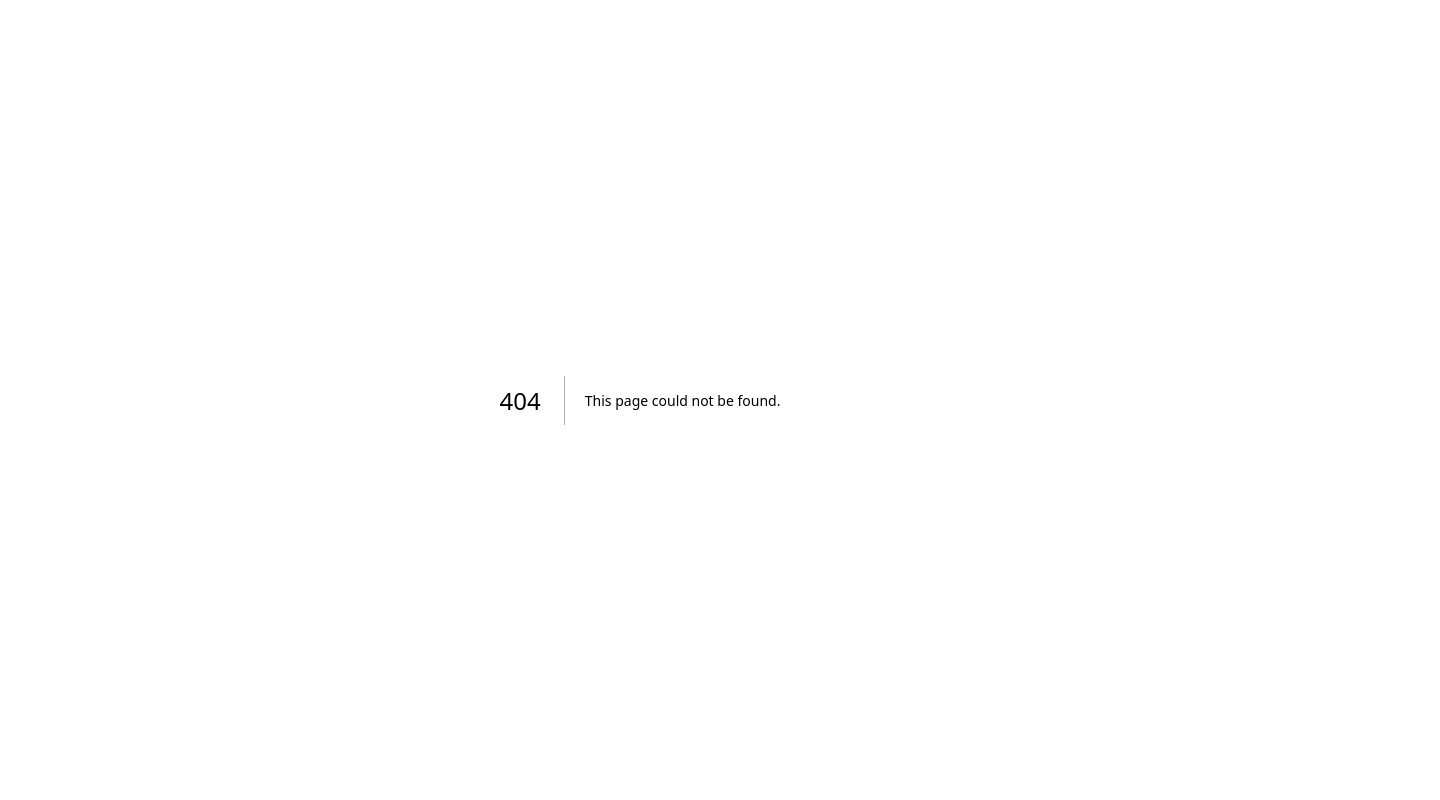
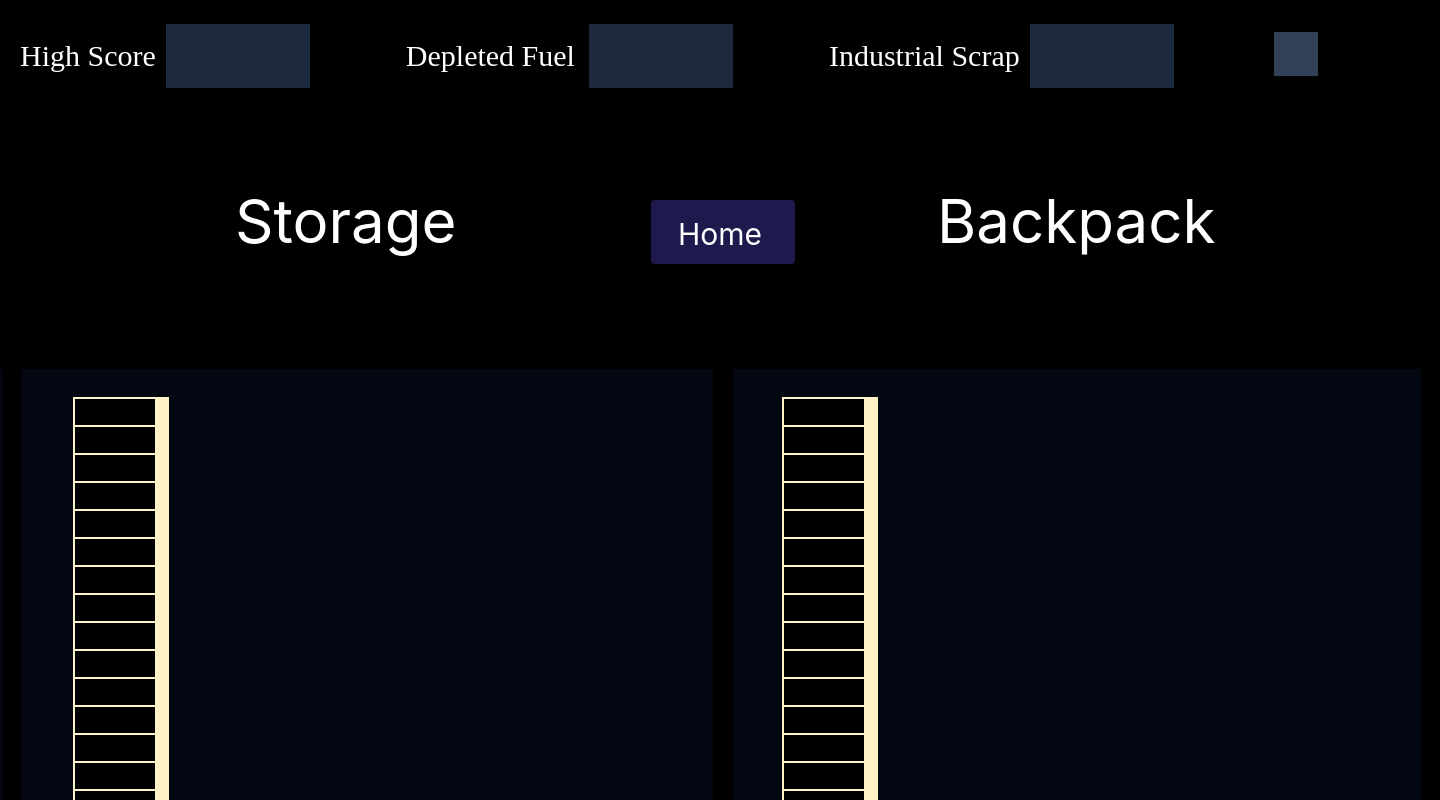
Before and after one commit to ronydas12345/NodeJS-Test, a Next.js app: page /depot in a window 1280 px wide. Before the commit this address had no page. Shown: the top 800 px of the page, 1440 px wide, since content can reach past the window. Built offline with nearby package versions, Linux system fonts and the light colour scheme.

Commit message:
add depot

```diff
--- a/src/app/UrbanDawnUI.tsx
+++ b/src/app/UrbanDawnUI.tsx
@@ -88,12 +88,14 @@ export default function UrbanDawnUI() {
       </Link>
 
       {/* Depot */}
-      <div data-property-1="Default" className="w-72 h-20 left-[914px] top-[540px] absolute">
-        <div className="w-72 h-20 left-0 top-0 absolute bg-indigo-950 rounded" />
-        <div className="left-[82px] top-[13px] absolute justify-start text-white text-5xl font-normal font-['Instrument_Sans']">
-          Depot
+      <Link href="/depot">
+        <div data-property-1="Default" className="w-72 h-20 left-[914px] top-[540px] absolute cursor-pointer hover:opacity-80 transition-opacity">
+          <div className="w-72 h-20 left-0 top-0 absolute bg-indigo-950 rounded" />
+          <div className="left-[82px] top-[13px] absolute justify-start text-white text-5xl font-normal font-['Instrument_Sans']">
+            Depot
+          </div>
         </div>
-      </div>
+      </Link>
     </div>
   );
 }
--- /dev/null
+++ b/src/app/depot/page.tsx
@@ -0,0 +1,104 @@
+'use client';
+
+import Link from 'next/link';
+import { useState } from 'react';
+
+export default function DepotPage() {
+  const [itemCount] = useState(50);
+
+  // Generate grid items
+  const gridItems = Array.from({ length: itemCount }, (_, i) => i);
+
+  return (
+    <div className="w-[1440px] h-[1024px] relative overflow-hidden bg-black">
+      {/* Header Bar */}
+      <div className="w-[1440px] h-28 px-5 py-5 left-0 top-0 absolute bg-black inline-flex justify-start items-center gap-24">
+        <div className="flex justify-start items-center gap-2.5">
+          <div className="justify-start text-white text-3xl font-normal font-['Instrument_Sans']">
+            High Score
+          </div>
+          <div className="w-36 h-16 bg-slate-800" />
+        </div>
+        <div className="flex justify-start items-center gap-2.5">
+          <div className="flex justify-start items-center gap-3.5">
+            <div className="justify-start text-white text-3xl font-normal font-['Instrument_Sans']">
+              Depleted Fuel
+            </div>
+            <div className="w-36 h-16 bg-slate-800" />
+          </div>
+        </div>
+        <div className="flex justify-start items-center gap-2.5">
+          <div className="justify-start text-white text-3xl font-normal font-['Instrument_Sans']">
+            Industrial Scrap
+          </div>
+          <div className="w-36 h-16 bg-slate-800" />
+        </div>
+        <div className="w-14 h-14 relative overflow-hidden">
+          <div className="w-11 h-11 left-[4.31px] top-[4.42px] absolute bg-slate-700" />
+        </div>
+      </div>
+
+      {/* Storage Title */}
+      <div className="left-[235px] top-[191px] absolute justify-start text-white text-6xl font-normal font-['Inter']">
+        Storage
+      </div>
+
+      {/* Backpack Title */}
+      <div className="left-[937px] top-[191px] absolute justify-start text-white text-6xl font-normal font-['Inter']">
+        Backpack
+      </div>
+
+      {/* Background */}
+      <div className="w-[1440px] h-[675px] left-0 top-[349px] absolute bg-gray-950" />
+
+      {/* Grid Dividers */}
+      <div className="w-[1468px] h-[935px] left-[-27px] top-[110px] absolute">
+        <div className="w-[1457px] h-5 left-0 top-[239px] absolute bg-black" />
+        <div className="w-5 h-[914px] left-[1448px] top-0 absolute bg-black" />
+        <div className="w-5 h-[914px] left-[740px] top-0 absolute bg-black" />
+        <div className="w-40 h-60 left-[668px] top-0 absolute bg-black" />
+        <div className="w-5 h-[914px] left-[29px] top-[1px] absolute bg-black" />
+        <div className="w-[1457px] h-5 left-0 top-[914px] absolute bg-black" />
+      </div>
+
+      {/* Storage Grid (Left) */}
+      <div className="left-[73px] top-[397px] absolute inline-flex flex-col justify-start items-start gap-7 overflow-y-auto h-[550px] w-[600px]">
+        {gridItems.slice(0, 25).map((i) => (
+          <div key={`storage-${i}`} className="w-24 h-24 relative">
+            <div className="w-24 h-24 left-0 top-0 absolute bg-amber-100" />
+            <div className="w-20 h-20 left-[2px] top-[2px] absolute bg-black" />
+            <div className="left-[72px] top-[61px] absolute justify-start text-white text-2xl font-normal font-['Inter']">
+              n
+            </div>
+          </div>
+        ))}
+      </div>
+
+      {/* Backpack Grid (Right) */}
+      <div className="left-[782px] top-[397px] absolute inline-flex flex-col justify-start items-start gap-7 overflow-y-auto h-[550px] w-[600px]">
+        {gridItems.slice(0, 25).map((i) => (
+          <div key={`backpack-${i}`} className="w-24 h-24 relative">
+            <div className="w-24 h-24 left-0 top-0 absolute bg-amber-100" />
+            <div className="w-20 h-20 left-[2px] top-[2px] absolute bg-black" />
+            <div className="left-[72px] top-[61px] absolute justify-start text-white text-2xl font-normal font-['Inter']">
+              n
+            </div>
+          </div>
+        ))}
+      </div>
+
+      {/* Home Button */}
+      <Link href="/">
+        <div
+          data-property-1="Default"
+          className="w-36 h-16 left-[651px] top-[200px] absolute cursor-pointer hover:opacity-80 transition-opacity"
+        >
+          <div className="w-36 h-16 left-0 top-0 absolute bg-indigo-950 rounded" />
+          <div className="left-[27px] top-[16px] absolute justify-start text-white text-3xl font-normal font-['Inter']">
+            Home
+          </div>
+        </div>
+      </Link>
+    </div>
+  );
+}
```
